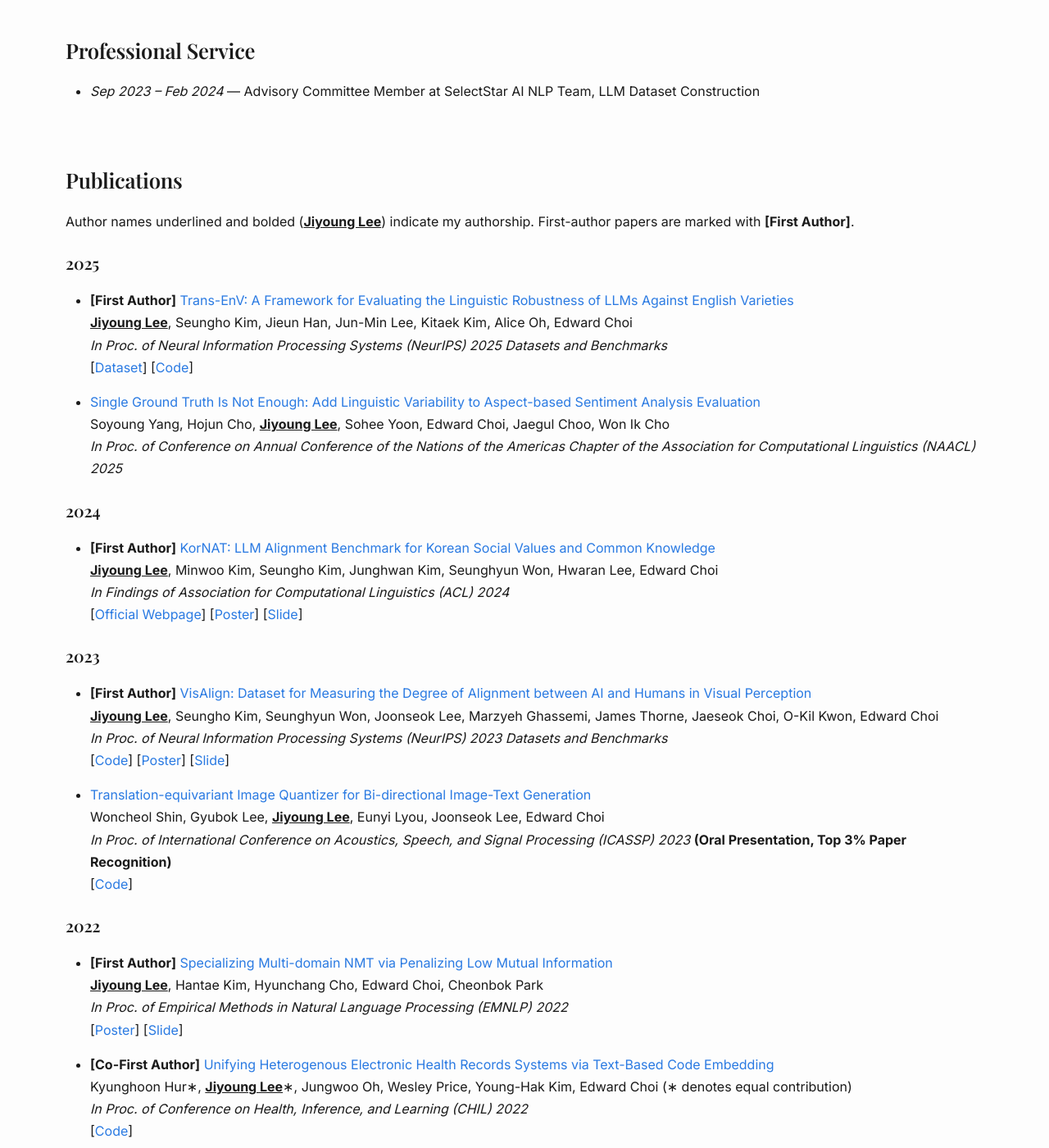
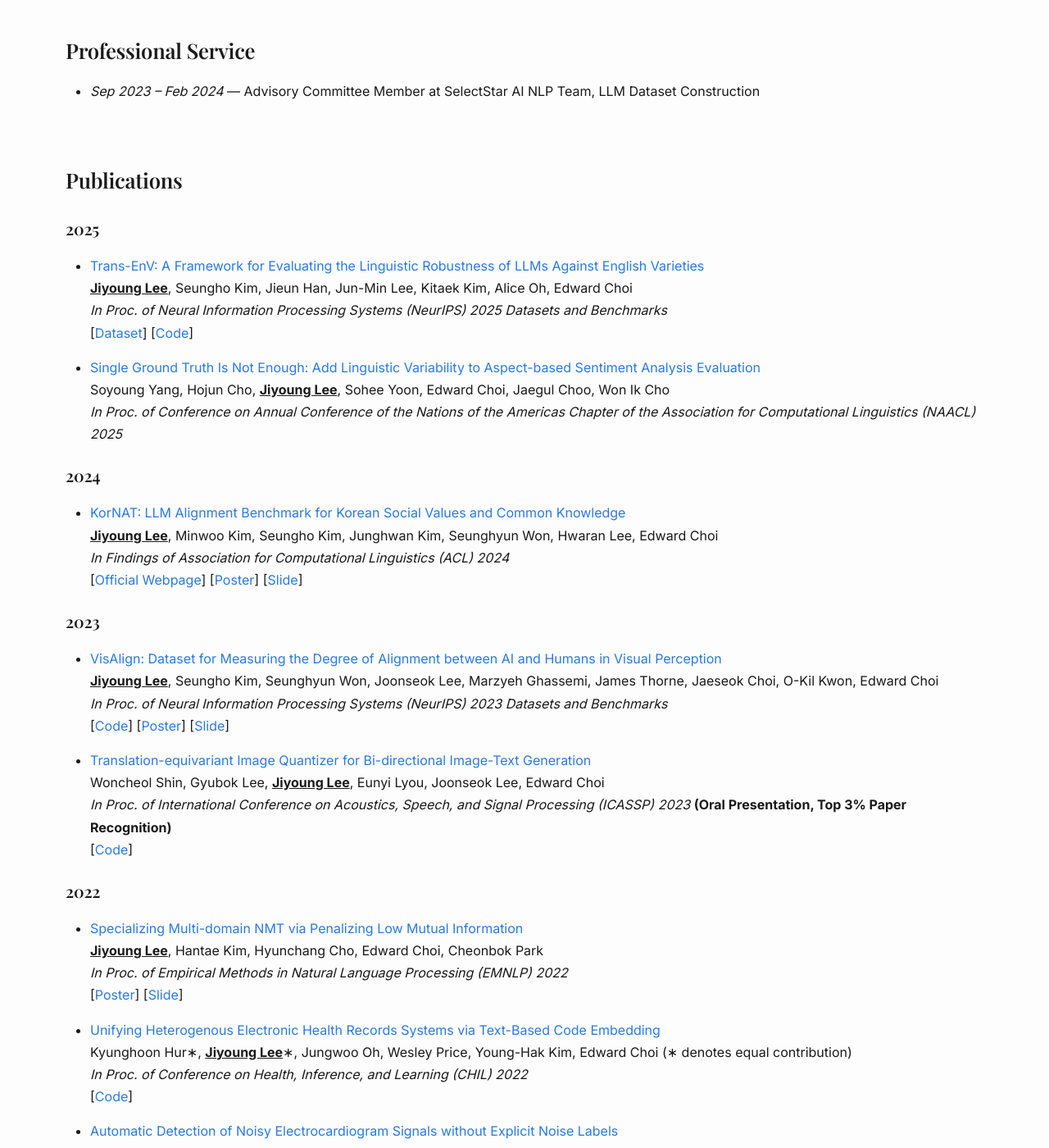
Before and after one commit to jiyounglee-0523/jiyounglee-0523.github.io, a Jekyll site: the page built from index.markdown, in a window 1280 px wide and 1400 px high, scrolled down 803 px. Shown: the whole window at 82% size. Built offline with Jekyll 4.4.1, drawn with Linux system fonts in a browser that asks for light colours.

Commit message:
Remove First Author labels and note from publications
Co-Authored-By: Claude Opus 4.7 (1M context) <noreply@anthropic.com>

```diff
--- a/index.markdown
+++ b/index.markdown
@@ -43,11 +43,9 @@ profile_picture:
 
 ## Publications
 
-Author names underlined and bolded (<b><u>Jiyoung Lee</u></b>) indicate my authorship. First-author papers are marked with **[First Author]**.
-
 ### 2025
 
-- **[First Author]** [Trans-EnV: A Framework for Evaluating the Linguistic Robustness of LLMs Against English Varieties](https://arxiv.org/abs/2505.20875)
+- [Trans-EnV: A Framework for Evaluating the Linguistic Robustness of LLMs Against English Varieties](https://arxiv.org/abs/2505.20875)
   <br />
   <b><u>Jiyoung Lee</u></b>, Seungho Kim, Jieun Han, Jun-Min Lee, Kitaek Kim, Alice Oh, Edward Choi
   <br />
@@ -63,7 +61,7 @@ Author names underlined and bolded (<b><u>Jiyoung Lee</u></b>) indicate my autho
 
 ### 2024
 
-- **[First Author]** [KorNAT: LLM Alignment Benchmark for Korean Social Values and Common Knowledge](https://arxiv.org/abs/2402.13605)
+- [KorNAT: LLM Alignment Benchmark for Korean Social Values and Common Knowledge](https://arxiv.org/abs/2402.13605)
   <br />
   <b><u>Jiyoung Lee</u></b>, Minwoo Kim, Seungho Kim, Junghwan Kim, Seunghyun Won, Hwaran Lee, Edward Choi
   <br />
@@ -73,7 +71,7 @@ Author names underlined and bolded (<b><u>Jiyoung Lee</u></b>) indicate my autho
 
 ### 2023
 
-- **[First Author]** [VisAlign: Dataset for Measuring the Degree of Alignment between AI and Humans in Visual Perception](https://arxiv.org/abs/2308.01525)
+- [VisAlign: Dataset for Measuring the Degree of Alignment between AI and Humans in Visual Perception](https://arxiv.org/abs/2308.01525)
   <br />
   <b><u>Jiyoung Lee</u></b>, Seungho Kim, Seunghyun Won, Joonseok Lee, Marzyeh Ghassemi, James Thorne, Jaeseok Choi, O-Kil Kwon, Edward Choi
   <br />
@@ -91,7 +89,7 @@ Author names underlined and bolded (<b><u>Jiyoung Lee</u></b>) indicate my autho
 
 ### 2022
 
-- **[First Author]** [Specializing Multi-domain NMT via Penalizing Low Mutual Information](https://arxiv.org/abs/2210.12910)
+- [Specializing Multi-domain NMT via Penalizing Low Mutual Information](https://arxiv.org/abs/2210.12910)
   <br />
   <b><u>Jiyoung Lee</u></b>, Hantae Kim, Hyunchang Cho, Edward Choi, Cheonbok Park
   <br />
@@ -99,7 +97,7 @@ Author names underlined and bolded (<b><u>Jiyoung Lee</u></b>) indicate my autho
   <br />
   [[Poster](/assets/posters/EMNLP2022.pdf)] [[Slide](/assets/slides/EMNLP2022.pdf)]
 
-- **[Co-First Author]** [Unifying Heterogenous Electronic Health Records Systems via Text-Based Code Embedding](https://arxiv.org/abs/2108.03625)
+- [Unifying Heterogenous Electronic Health Records Systems via Text-Based Code Embedding](https://arxiv.org/abs/2108.03625)
   <br />
   Kyunghoon Hur∗, <b><u>Jiyoung Lee</u></b>∗, Jungwoo Oh, Wesley Price, Young-Hak Kim, Edward Choi (∗ denotes equal contribution)
   <br />
@@ -115,7 +113,7 @@ Author names underlined and bolded (<b><u>Jiyoung Lee</u></b>) indicate my autho
 
 ### 2021
 
-- **[First Author]** [Conditional Generation of Periodic Signals with Fourier-Based Decoder](https://arxiv.org/abs/2110.12365)
+- [Conditional Generation of Periodic Signals with Fourier-Based Decoder](https://arxiv.org/abs/2110.12365)
   <br />
   <b><u>Jiyoung Lee</u></b>, Wonjae Kim, Daehoon Gwak, Edward Choi
   <br />
```
